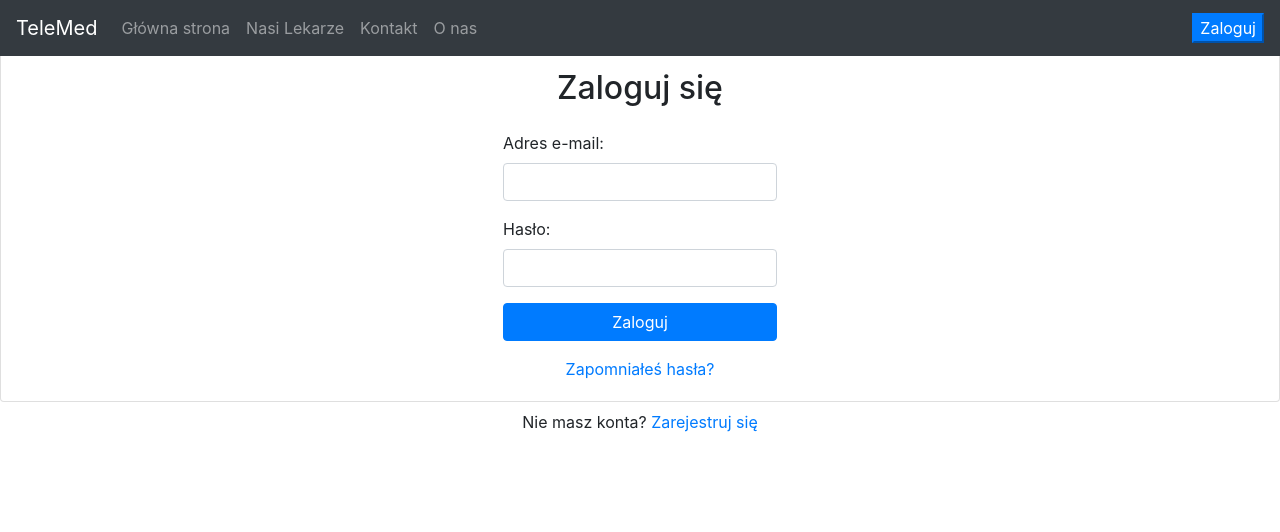
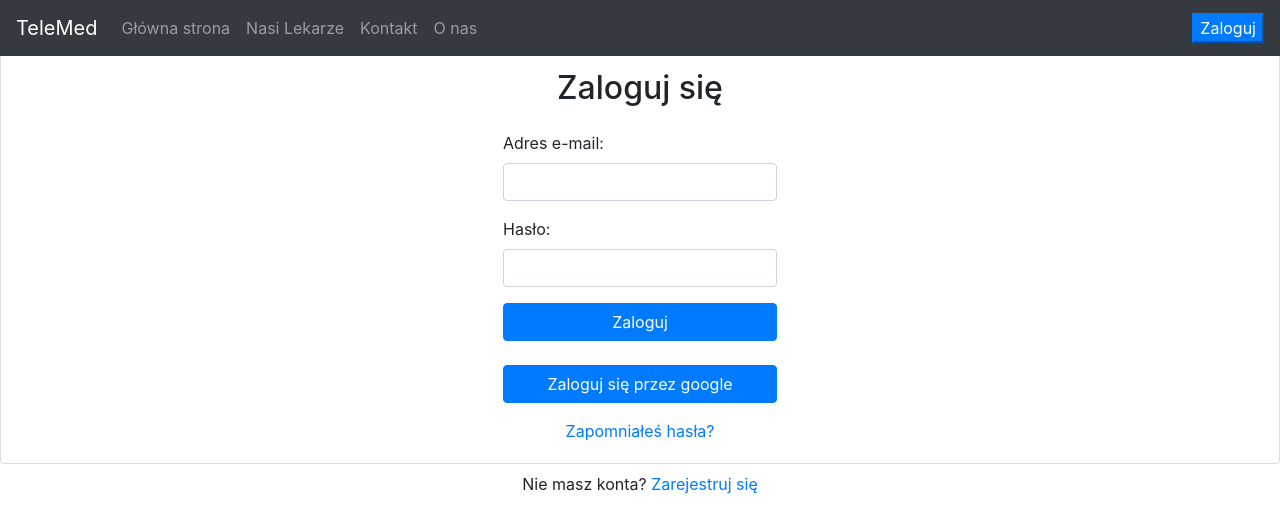
Before and after one commit to Karol98/Telemed, a React (Create React App) app: page /login in a window 1280 px wide. Shown: the top 532 px of the page. Built offline with nearby package versions, Linux system fonts and the light colour scheme; no server answers.

Commit message:
google account

```diff
--- a/src/components/Login.js
+++ b/src/components/Login.js
@@ -3,14 +3,22 @@ import { Form, Button, Card, Alert } from "react-bootstrap"
 import { useAuth } from "../contexts/AuthContext"
 import { Link, useHistory } from "react-router-dom"
 import NaviBar from "./NaviBar";
+import firebase from 'firebase/app';
+import 'firebase/firestore';
+import 'firebase/auth';
+import 'firebase/analytics';
 
+import { useAuthState } from 'react-firebase-hooks/auth';
+import { useCollectionData } from 'react-firebase-hooks/firestore';
 export default function Login() {
   const emailRef = useRef()
+  const auth = firebase.auth();
   const passwordRef = useRef()
   const { login } = useAuth()
   const [error, setError] = useState("")
   const [loading, setLoading] = useState(false)
   const history = useHistory()
+  const [user] = useAuthState(auth);
 
   async function handleSubmit(e) {
     e.preventDefault()
@@ -26,6 +34,25 @@ export default function Login() {
 
     setLoading(false)
   }
+
+
+  function SignIn() {
+
+    const signInWithGoogle = () => {
+      const provider = new firebase.auth.GoogleAuthProvider();
+      auth.signInWithPopup(provider);
+    }
+
+    return (
+      <>
+        <Button className="w-100" onClick={signInWithGoogle}>Zaloguj się przez google</Button>
+
+      </>
+    )
+
+  }
+
+
 
   return (
     <>
@@ -43,15 +70,19 @@ export default function Login() {
               <Form.Label>Hasło:</Form.Label>
               <Form.Control type="password" ref={passwordRef} required />
             </Form.Group>
+
             <Button disabled={loading} className="w-100" type="submit">
               Zaloguj
             </Button>
+           <br></br>  <br></br>
+            <SignIn />
           </Form>
           <div className="w-100 text-center mt-3">
             <Link to="/forgot-password">Zapomniałeś hasła?</Link>
           </div>
         </Card.Body>
       </Card>
+
       <div className="w-100 text-center mt-2">
         Nie masz konta? <Link to="/signup">Zarejestruj się</Link>
       </div>
```
